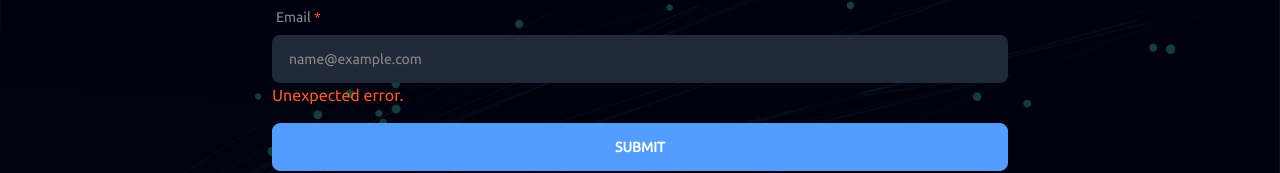
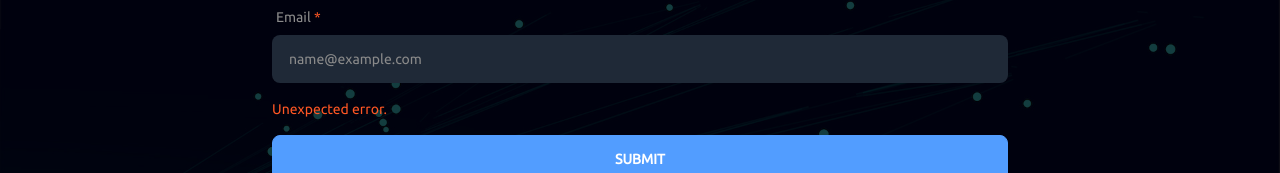
Before and after one commit to apilytics/apilytics, a Next.js app: page /login in a window 1280 px wide. Both pictures are taken after typing "name@example.com" into the empty fields and a click on the button "SUBMIT". Shown: the part 193-366 px from the top of the page. Built offline with nearby package versions, Linux system fonts and the light colour scheme; no server answers.

Commit message:
Fix form error margin

```diff
--- a/src/components/shared/Form.tsx
+++ b/src/components/shared/Form.tsx
@@ -23,7 +23,7 @@ export const Form: React.FC<Props> = ({
     {title && <h2 className="text-2xl">{title}</h2>}
     <form onSubmit={onSubmit} className="mt-4">
       {children}
-      {error && <p className="text-error">{error}</p>}
+      {error && <p className="mt-4 label-text text-error">{error}</p>}
       {submittedText && <p className="mt-4 label-text">{submittedText}</p>}
       <Button loading={loading} fullWidth type="submit" className="mt-4">
         Submit
```
